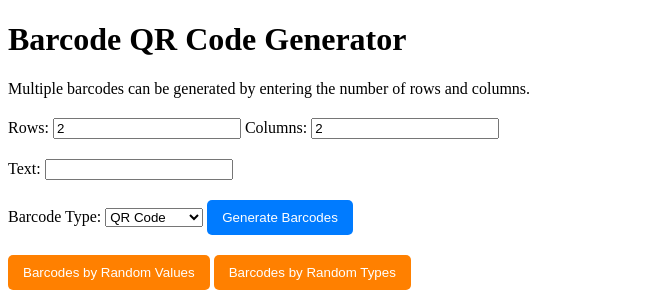
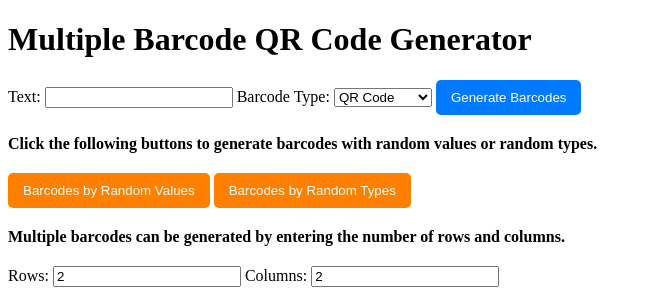
Before and after one commit to yushulx/barcode-qrcode-generator, a plain HTML site: page index.html in a window 1280 px wide. Shown: the whole page, without its empty margins (0-652 px from the left). Drawn offline with Linux system fonts and the light colour scheme.

Commit message:
Updated UI

```diff
--- a/index.html
+++ b/index.html
@@ -8,28 +8,15 @@
     <script src="https://cdn.jsdelivr.net/npm/jsbarcode@3.11.0/dist/JsBarcode.all.min.js"></script>
     <script src="https://cdn.jsdelivr.net/npm/bwip-js@4.1.2"></script>
     <script src="app.js"></script>
-    <title>Generate Custom Sized Barcode Grid</title>
+    <title>Multiple Barcode QR Code Generator</title>
 </head>
 
 <body>
-    <h1>Barcode QR Code Generator</h1>
-    <div class="row">
-        <p>Multiple barcodes can be generated by entering the number of rows and columns.</p>
-    </div>
-    <div class="row">
-        <label for="rows">Rows:</label>
-        <input type="number" id="rows" min="1" value="2">
-
-        <label for="cols">Columns:</label>
-        <input type="number" id="cols" min="1" value="2">
-    </div>
+    <h1>Multiple Barcode QR Code Generator</h1>
 
     <div class="row">
         <label for="cols">Text:</label>
         <input type="text" id="text" placeholder="">
-    </div>
-
-    <div class="row">
         <label for="barcodeType">Barcode Type:</label>
         <select id="barcodeType">
             <option value="qrcode">QR Code</option>
@@ -51,9 +38,25 @@
     </div class="row">
 
     <div class="row">
+        <p><strong>Click the following buttons to generate barcodes with random values or random types.</strong></p>
+    </div>
+
+    <div class="row">
         <button class="random" onclick="generate('random')">Barcodes by Random Values</button>
         <button class="random" onclick="generate('mixed')">Barcodes by Random Types</button>
     </div class="row">
+
+    <div class="row">
+        <p><strong>Multiple barcodes can be generated by entering the number of rows and columns.</strong></p>
+    </div>
+
+    <div class="row">
+        <label for="rows">Rows:</label>
+        <input type="number" id="rows" min="1" value="2">
+
+        <label for="cols">Columns:</label>
+        <input type="number" id="cols" min="1" value="2">
+    </div>
 
     <div id="barcodes" class="row">
         <canvas id="barcodeCanvas"></canvas>
```
